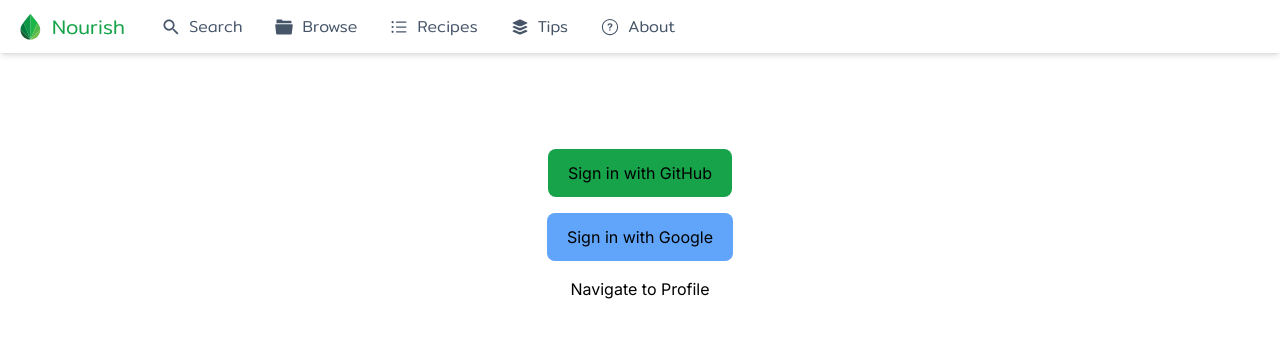
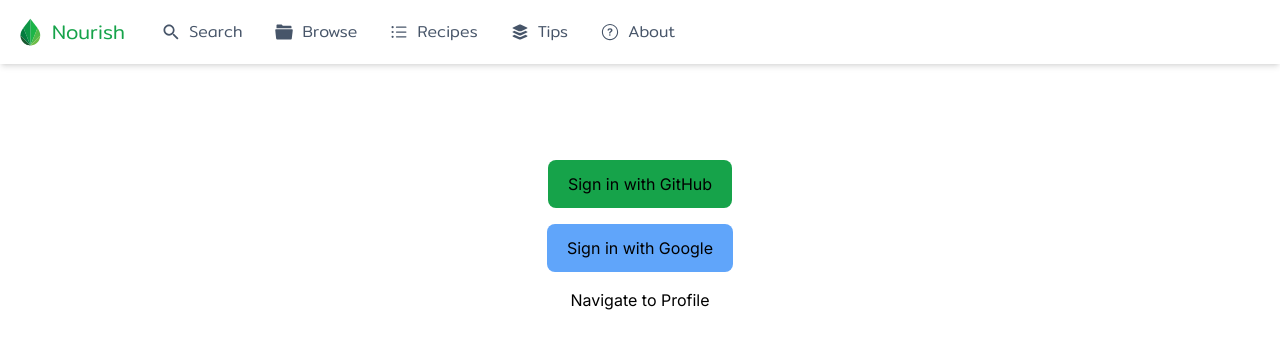
Before and after one commit to Hr-kutsarov/nourish-app, a Next.js app: page / in a window 1280 px wide. Shown: the top 348 px of the page. Built offline with nearby package versions, Linux system fonts and the light colour scheme; no server answers.

Commit message:
Fix header size.

```diff
--- a/components/header/Header.tsx
+++ b/components/header/Header.tsx
@@ -4,7 +4,7 @@
 
 const Header: React.FC = () => {
     return (
-        <span className="flex w-full min-h-[5vh] shadow-md justify-between items-center p-2">
+        <span className="flex w-full h-[8vh] shadow-md justify-between items-center p-2 relative">
             <span className='flex flex-row items-center gap-2'>
                 <LogoBox />
                 <TopsideNav />
```
